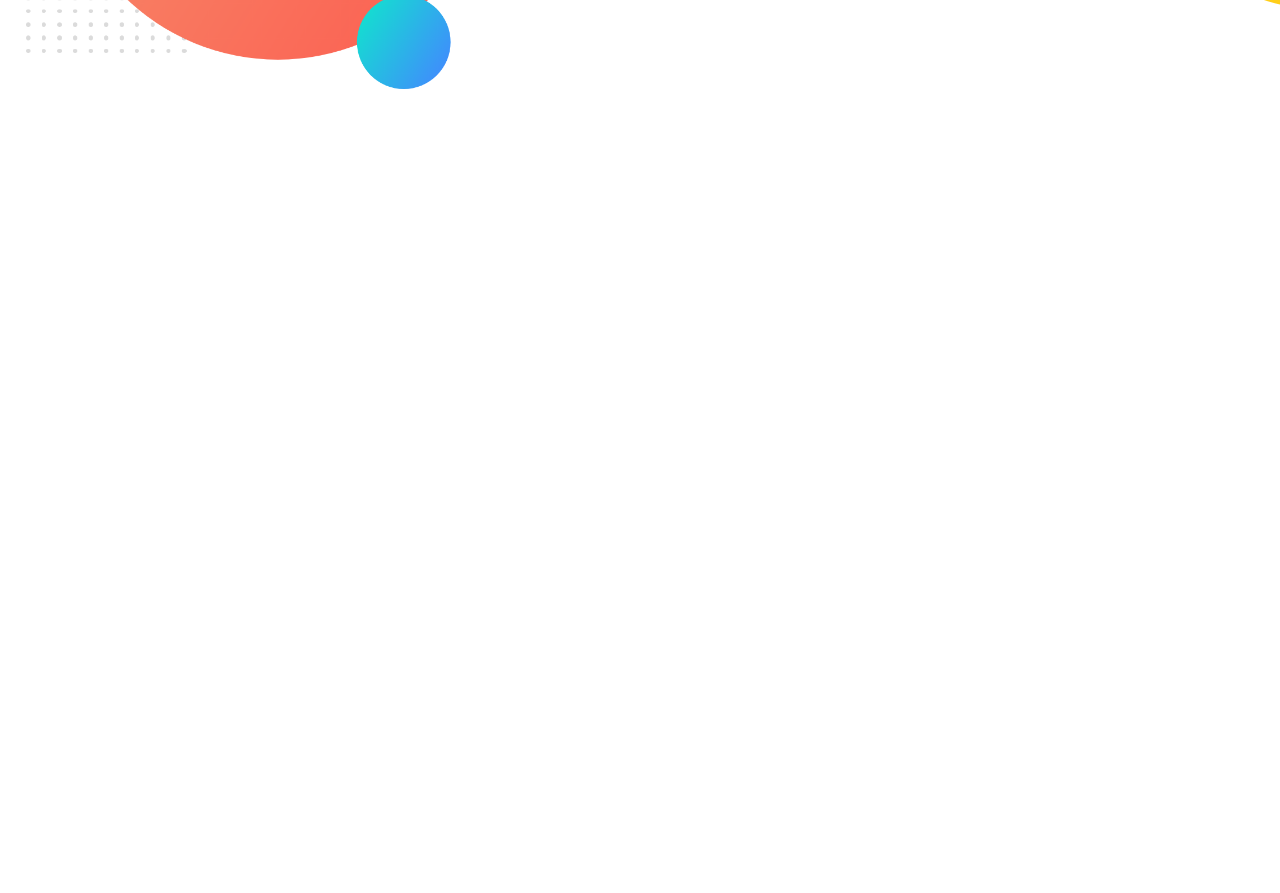
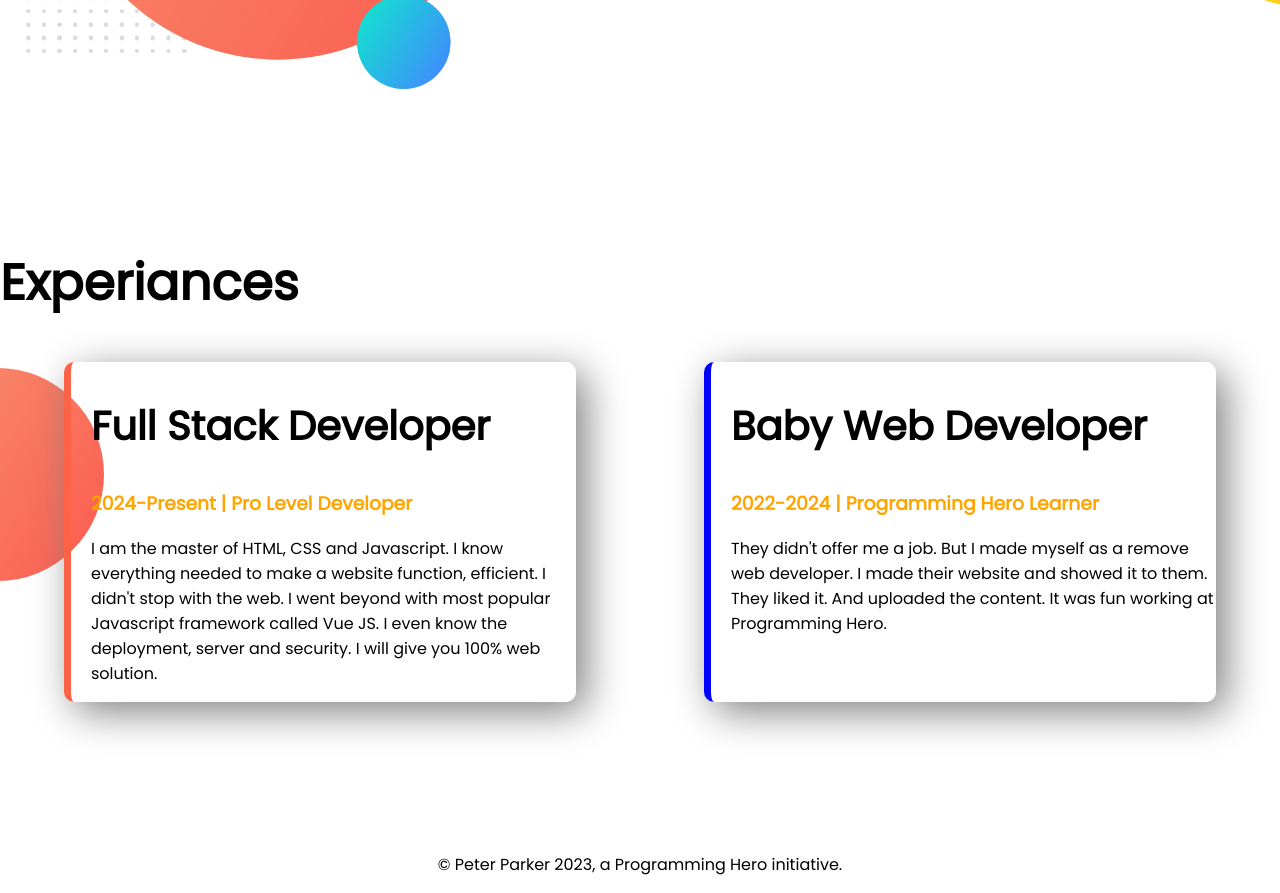
Before and after one commit to aamamun11/develpoer-portfolio, a plain HTML site: page index.html in a window 1280 px wide. Shown: the part 1067-1960 px from the top of the page. Before the commit the page ends 1313 px from the top, so only its background shows below. Drawn offline with Linux system fonts and the light colour scheme.

Commit message:
Styled border and added footer

```diff
--- a/index.html
+++ b/index.html
@@ -13,7 +13,7 @@
 </head>
 
 <body>
-    <section class="top-banner">
+    <section class="top-banner flexible-container">
         <div class="half-width">
             <h1>Welcome To</h1>
             <h1><span class="orange-color">Abdullah Al mamun</span>World!</h1>
@@ -27,7 +27,7 @@
             <img src="images/mamun pic withbg.png" alt="">
         </div>
     </section>
-    <section class="dream-big">
+    <section class="dream-big flexible-container">
         <div class="half-width">
             <img src="images/mamun pic withbg.png" alt="">
         </div>
@@ -39,8 +39,31 @@
             <a class="link-button" target="_blank" href="">DOWNLOAD RESUME</a>
         </div>
     </section>
+    <section class="experiance-area">
+        <h1>Experiances</h1>
+        <div class="flexible-container">
+            <div id="full-stack-developer" class="experiance-item">
+                <h2>Full Stack Developer</h2>
+                <h3 class="orange-color">2024-Present | Pro Level Developer</h3>
+                <p>I am the master of HTML, CSS and Javascript. I know everything needed to make a website function,
+                    efficient. I didn't stop with the web. I went beyond with most popular Javascript framework called
+                    Vue
+                    JS. I even know the deployment, server and security. I will give you 100% web solution.</p>
+            </div>
+            <div id="baby-web-developer" class="experiance-item">
+                <h2>Baby Web Developer</h2>
+                <h3 class="orange-color">2022-2024 | Programming Hero Learner</h3>
+                <p>They didn't offer me a job. But I made myself as a remove web developer. I made their website and
+                    showed
+                    it to them. They liked it. And uploaded the content. It was fun working at Programming Hero.</p>
+            </div>
+        </div>
 
+    </section>
 
 </body>
+<footer>
+    <p>© Peter Parker 2023, a Programming Hero initiative.</p>
+</footer>
 
 </html>
--- a/style.css
+++ b/style.css
@@ -7,11 +7,15 @@ h1 {
     font-size: 50px;
 }
 
+h2 {
+    font-size: 40px;
+}
+
 .orange-color {
     color: orange;
 }
 
-section {
+.flexible-container {
     display: flex;
     margin-bottom: 150px;
 }
@@ -46,3 +50,30 @@ section {
     background-repeat: no-repeat;
     background-position: right;
 }
+
+.experiance-area {
+    background-image: url(images/exp-bg.png);
+    background-repeat: no-repeat;
+    background-position: left;
+}
+
+.experiance-item {
+    width: 40%;
+    margin-left: 5%;
+    margin-right: 5%;
+    padding-left: 20px;
+    border-radius: 10px;
+    box-shadow: 10px 10px 40px gray;
+}
+
+#full-stack-developer {
+    border-left: 7px solid tomato;
+}
+
+#baby-web-developer {
+    border-left: 7px solid blue;
+}
+
+footer p {
+    text-align: center;
+}
```
